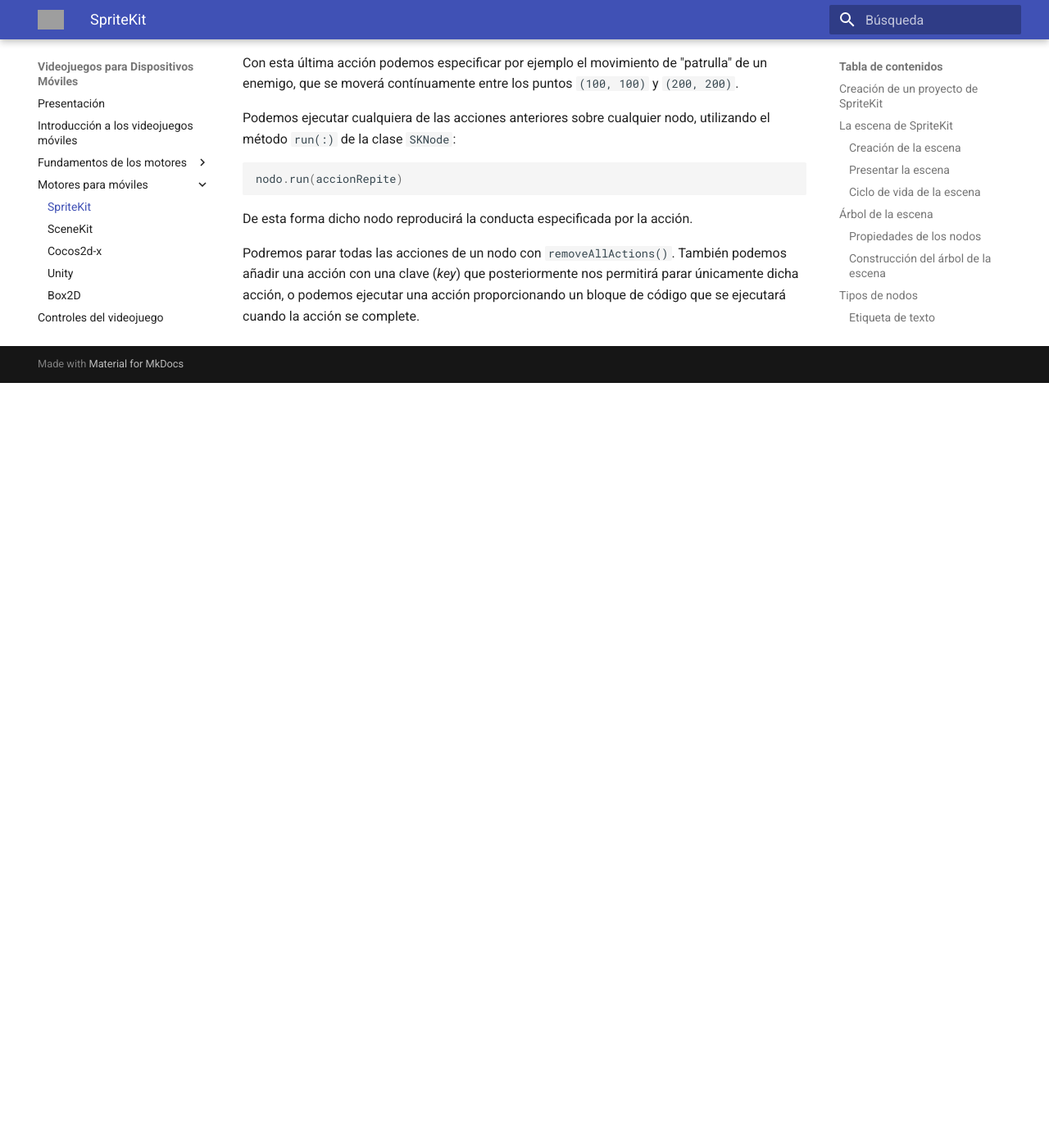
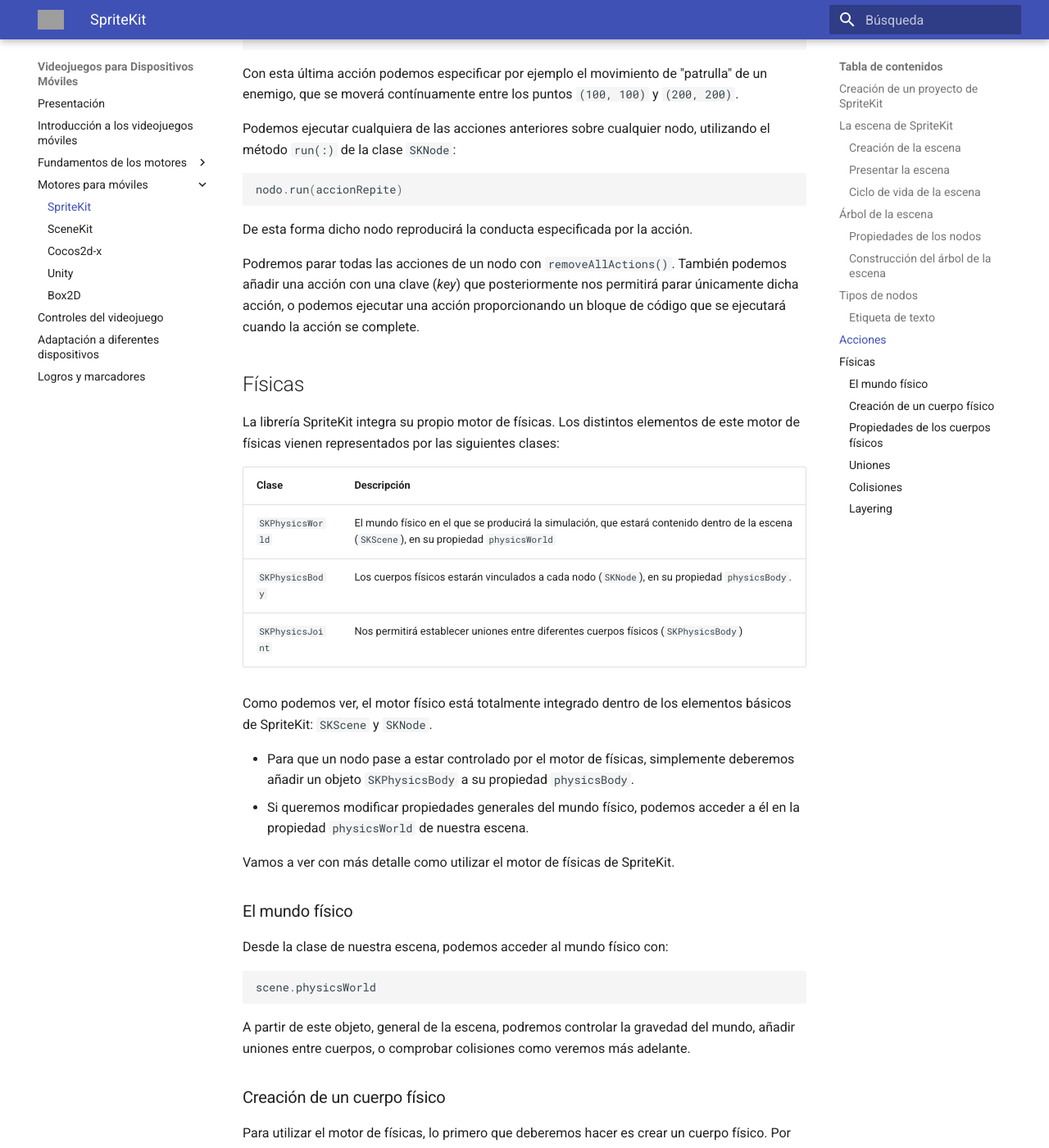
Before and after one commit to mastermoviles/videojuegos-moviles, an MkDocs documentation site: the page built from docs/spritekit.md, in a window 1280 px wide and 1400 px high, scrolled down 7513 px. Shown: the whole window at 82% size. Built offline with MkDocs 1.6.1 and Material for MkDocs 9.7.7, drawn with Linux system fonts in a browser that asks for light colours; formulas are drawn with MathJax 3; before the commit the page ends 7980 px from its top, so only the background shows below that; some of the changed text lies outside the part shown; grey boxes are pictures that could not be loaded.

Commit message:
Ampliado contenido de SpriteKit - fisicas

````diff
--- a/docs/spritekit.md
+++ b/docs/spritekit.md
@@ -188,7 +188,7 @@
 * `(1.0, 1.0)` es la esquina superior derecha del _sprite_.
 
 
-### Acciones
+## Acciones
 
 Los nodos de la escena nos permiten ejecutar acciones, que modifican las propiedades del nodos (como su posición o rotación) a lo largo del tiempo. Estas acciones se definen como objetos de la clase `SKAction`.
 
@@ -227,3 +227,90 @@
 De esta forma dicho nodo reproducirá la conducta especificada por la acción.
 
 Podremos parar todas las acciones de un nodo con `removeAllActions()`. También podemos añadir una acción con una clave (_key_) que posteriormente nos permitirá parar únicamente dicha acción, o podemos ejecutar una acción proporcionando un bloque de código que se ejecutará cuando la acción se complete.
+
+
+## Físicas
+
+La librería SpriteKit integra su propio motor de físicas. Los distintos elementos de este motor de físicas vienen representados por las siguientes clases:
+
+|Clase          |Descripción    |
+|----           |------         |
+|`SKPhysicsWorld` |El mundo físico en el que se producirá la simulación, que estará contenido dentro de la escena (`SKScene`), en su propiedad `physicsWorld`     |
+|`SKPhysicsBody`  |Los cuerpos físicos estarán vinculados a cada nodo (`SKNode`), en su propiedad `physicsBody`.      |
+|`SKPhysicsJoint` |Nos permitirá establecer uniones entre diferentes cuerpos físicos (`SKPhysicsBody`)     |
+
+Como podemos ver, el motor físico está totalmente integrado dentro de los elementos básicos de SpriteKit: `SKScene` y `SKNode`.
+
+* Para que un nodo pase a estar controlado por el motor de físicas, simplemente deberemos añadir un objeto `SKPhysicsBody` a su propiedad `physicsBody`.
+* Si queremos modificar propiedades generales del mundo físico, podemos acceder a él en la propiedad `physicsWorld` de nuestra escena.
+
+Vamos a ver con más detalle como utilizar el motor de físicas de SpriteKit.
+
+### El mundo físico
+
+Desde la clase de nuestra escena, podemos acceder al mundo físico con:
+
+```swift
+scene.physicsWorld
+```
+
+A partir de este objeto, general de la escena, podremos controlar la gravedad del mundo, añadir uniones entre cuerpos, o comprobar colisiones como veremos más adelante.
+
+
+### Creación de un cuerpo físico
+
+Para utilizar el motor de físicas, lo primero que deberemos hacer es crear un cuerpo físico. Por ejemplo, podemos añadir un cuerpo físico a nuestro _sprite_ de la siguiente forma:
+
+```swift
+let lata = SKSpriteNode(texture: texturaLata)
+lata.physicsBody = SKPhysicsBody(
+    rectangleOf: CGSize(width: lata.size.width,
+                        height: lata.size.height))
+```
+
+Podemos observar que al definir el cuerpo físico, debemos especificar su geometría de colisión en el constructor. Deberemos buscar una geometría **lo más sencilla posible**, que **se adapte de la mejor forma posible al _sprite_**. Podemos buscar entre los constructores de `SKPhysicsBody` el que resulte más adecuado.
+
+Para cuerpos estáticos o dinámicos, podemos utilizar las siguientes geometrías (de más sencillas a más complejas):
+
+* `circle`
+* `rectangle`
+* `poligon`
+* `bodies` (cuerpo compuesto por varios cuerpos)
+
+Además, tenemos las siguientes geometrías que al ser de mayor complejidad (permite formas cóncavas) sólo pueden ser utilizadas en cuerpos estáticos:
+
+* `edge`
+* `edgeLoop`
+* `edgeChain`
+
+
+### Propiedades de los cuerpos físicos
+
+Además de su forma, los cuerpos físicos tienen una serie de propiedades que podemos configurar:
+
+|Propiedad          |Descripción    |
+|----           |------         |
+|`isDynamic` |Establece si es **dinámico** o **estático** (SpriteKit no incluye el tipo _kinematic_) |
+|`mass`  |Masa del cuerpo (en $kg$)   |
+|`density` |De forma alternativa, podemos especificar la masa mediante la densidad ($kg/m^2$)  |
+|`friction`  |Coeficiente de fricción de la superficie |
+|`restitution`  |Coeficiente de restitución (rebote) |
+|`linearDamping`  |Resistencia al aire lineal |
+|`angularDamping`  |Resistencia al aire angular   |
+
+
+### Uniones
+
+Podemos establecer uniones entre cuerpos con diferentes subclases de `SKPhysicsJoint`:
+
+* `SKPhysicsJointFixed`: Unión "solida" entre dos objetos, como si estuvieran pegados en un determinado punto.
+* `SKPhysicsJointLimit`: Union de tipo "cuerda". Habrá una distancia máxima entre dos cuerpos.
+* `SKPhysicsJointPin`: Los puntos quedan "clavados" entre si en un punto determinado, pudiendo rotar alrededor de dicho punto.
+* `SKPhysicsJointSliding`: Unión de tipo "rail". Los dos cuerpos pueden deslizarse a lo largo de un eje determinado.
+* `SKPhysicsJointSpring`: Unión de tipo "resorte". Es como si un muelle uniese los dos cuerpos, con un determinado coeficiente de elasticidad.
+
+### Colisiones
+
+
+
+### Layering
````
